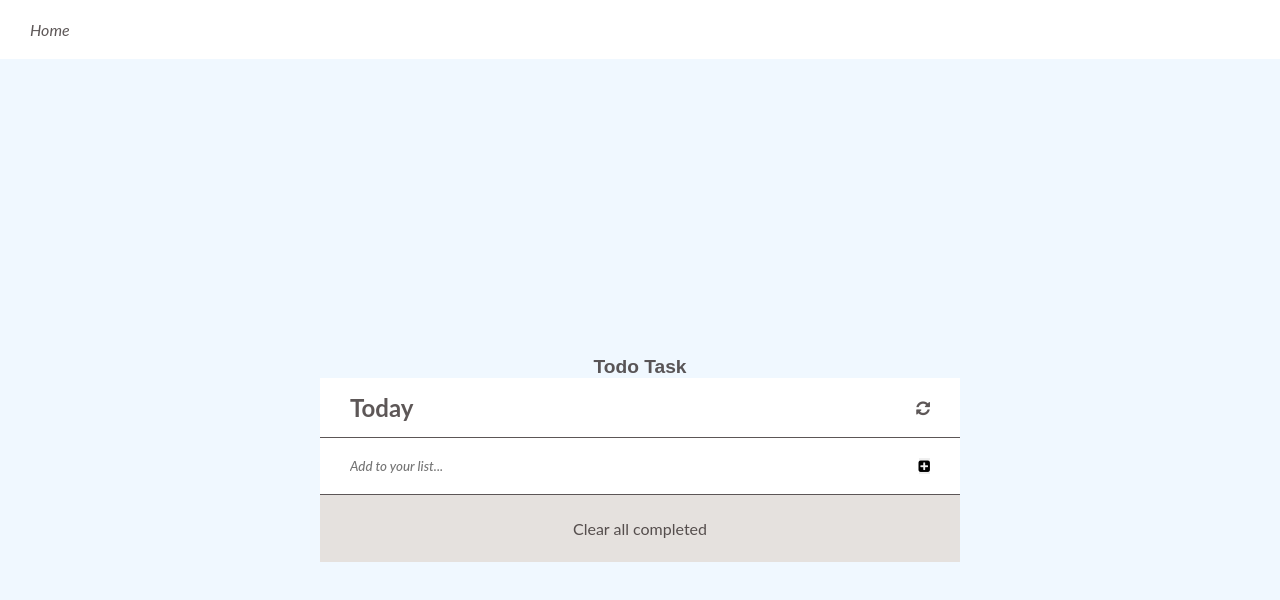
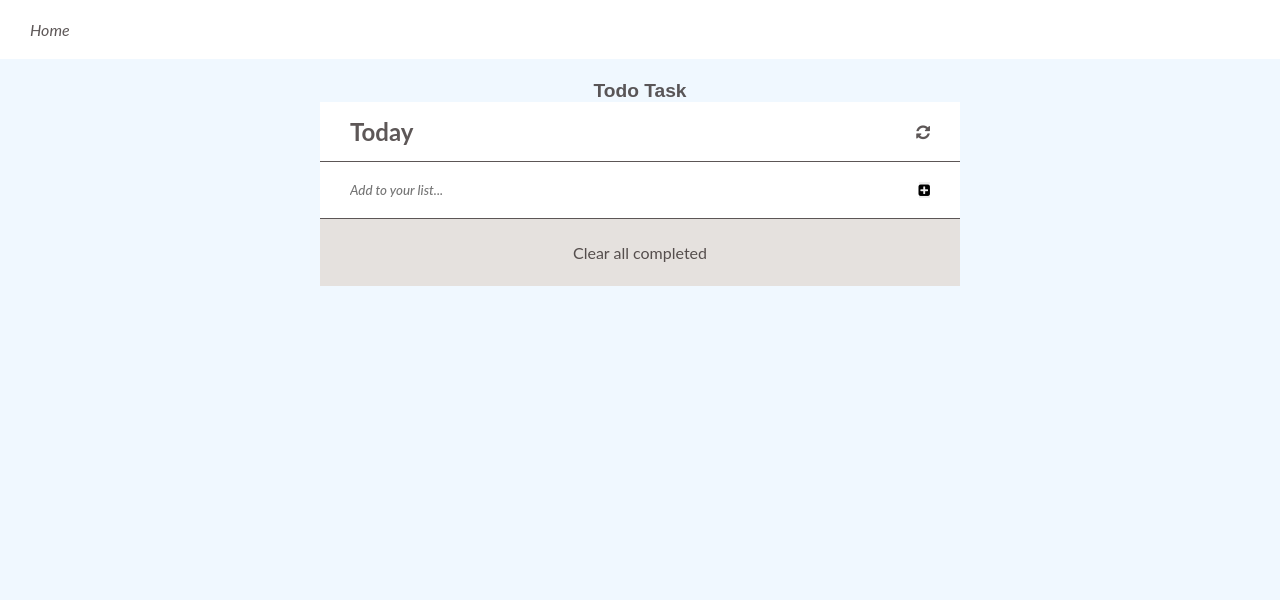
Before and after one commit to bushmusi/todo-list, a website built with webpack: page src/index.html in a window 1280 px wide. Built offline with nearby package versions, Linux system fonts and the light colour scheme; a web font is replaced by a local one.

Commit message:
bugfix: fix a css bug and improve ux

```diff
--- a/src/style.css
+++ b/src/style.css
@@ -29,6 +29,8 @@ html {
 header {
   padding: var(--padding);
   background-color: white;
+  position: fixed;
+  width: 100vw;
 }
 
 section > h1 {
@@ -49,7 +51,7 @@ a {
 
 body {
   width: 100%;
-  height: 100vh;
+  height: 100%;
   overflow-x: hidden;
   background-color: aliceblue;
 }
@@ -59,7 +61,9 @@ body {
   flex-direction: column;
   width: 100vw;
   justify-content: center;
-  height: 100vh;
+  height: 100%;
+  margin: auto;
+  padding-top: 80px;
   align-content: center;
 }
 
```
